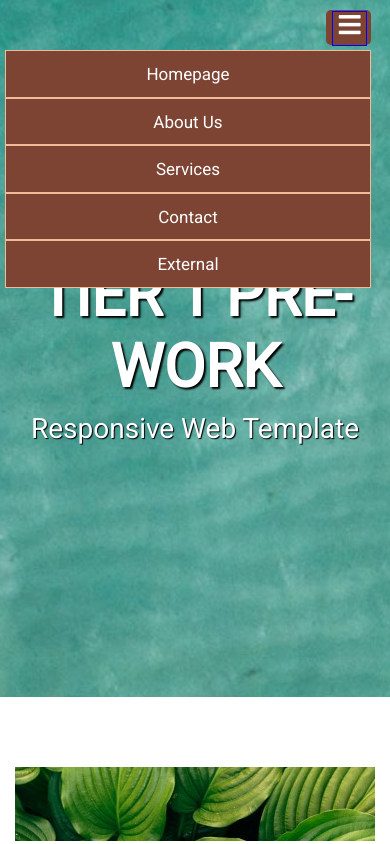
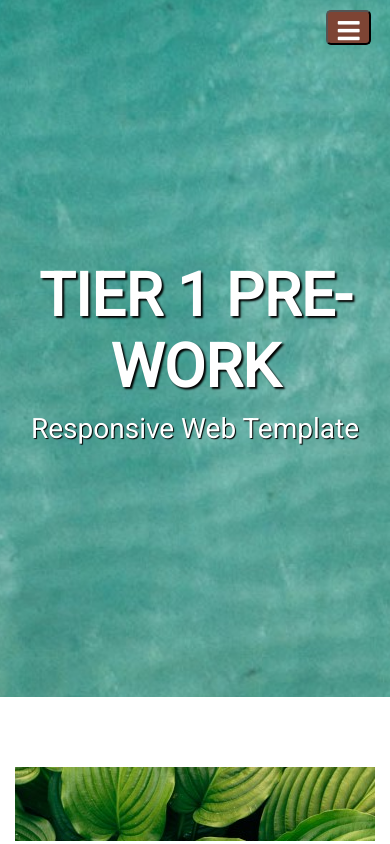
Before and after one commit to dlhrubin/chingu-tier1-prework, a plain HTML site: page index.html in a window 390 px wide. Drawn offline with Linux system fonts and the light colour scheme.

Commit message:
Adjusted media queries

```diff
--- a/css/style.css
+++ b/css/style.css
@@ -105,7 +105,7 @@ h4 {
 	color: dimgray;
 	line-height: 45px;
 }
-.column button:hover {
+.column button:hover, .column button:focus {
 	background-color: #e8e8e8;
 }
 .column button a:hover {
@@ -123,7 +123,6 @@ body {
 	overflow: hidden;
 	margin: 0;
 }
-
 #parallax {
 	perspective: 2px;
 	height: 100vh;
@@ -156,6 +155,7 @@ body {
 	background-color: #7d4434;
 	width: 6.8em;
 	height: 2.8em;
+	transition: 0.3s;
 }
 #nav-links button:hover{
 	background-color: #994f33;
@@ -175,27 +175,35 @@ body {
 	left: 0;
 	top: 10px;
 	right: 14px;
-	justify-content: flex-end;
+	display: none;
+	cursor: pointer;
+}
+#check {
+	position: absolute;
+	right: 0;
+	display: none;
 }
 #hamburger {
-	font-size: 25px;
-	color: white;
 	background-color: #7d4434;
 	height: 35px;
 	width: 45px;
-	border: none;
 	border-radius: 5px;
-	display: none;
+	position: absolute;
+	right: 0;
 }
-
 #hamburger i {
-	border: 1px blue solid;
+	font-size: 25px;
+	box-sizing: border-box;
+	text-align: center;
+	color: white;
 	display: block;
 	width: 100%;
 	height: 100%;
+	padding-top: 5px;
 }
 
 /*Styling homepage section*/
+
 #title-banner {
 	height: 610px;
 	text-align: center;
@@ -431,13 +439,13 @@ body {
 }
 
 /*Media queries*/
-@media screen and (max-width: 1200px) {
+@media (max-width: 1200px) {
 	.sub-section {
 		width: 1000px;
 	}
 }
 
-@media screen and (max-width: 990px) {
+@media (max-width: 990px) {
 	.sub-section {
 		width: 800px;
 	}
@@ -458,14 +466,13 @@ body {
 	#column-2, #column-4 {
 		margin-left: 15px;
 	}
-
 	#nav-links button {
 		font-size: 17px;
 		margin: 12px 6px;
 	}
 }
 
-@media screen and (max-width: 770px) {
+@media (max-width: 770px) {
 	#title-banner {
 		height: 700px;
 	}
@@ -508,15 +515,17 @@ body {
 	#contact > .banner {
 		min-height: 700px;
 	}
-	#hamburger {
+	#shrunken-menu {
 		display: block;
 	}
 	#navbar {
 		width: 94vw;
 		top: 50px;
 		margin: auto;
-		display: none;
+		height: 0;
+		overflow-y: auto;
 	}
+
 	#nav-links {
 		flex-direction: column;
 		width: inherit;
@@ -527,7 +536,7 @@ body {
 	}
 }
 
-@media screen and (max-width: 610px) {
+@media (max-width: 610px) {
 	#about-s2 .column {
 		width: 92vw;
 	}
@@ -537,7 +546,7 @@ body {
 	}
 }
 
-@media screen and (max-width: 520px) {
+@media (max-width: 520px) {
 	#services-s1 .column {
 		width: 260px;
 		margin: 0 0 30px 0;
@@ -548,7 +557,7 @@ body {
 	}
 }
 
-@media screen and (max-width: 373px) {
+@media (max-width: 373px) {
 	#about .sub-section, #services .sub-section, #usage div, #services-banner h4 {
 		width: 260px;
 	}
```
